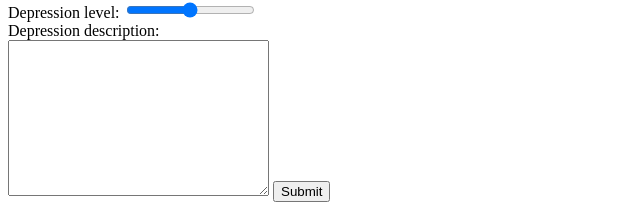
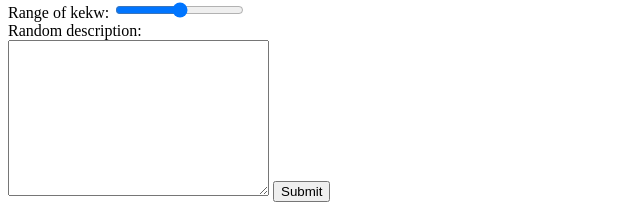
Before and after one commit to KartikDaGreat/PersonalSite, a plain HTML site: page index.html in a window 1280 px wide. Shown: the part 852-1056 px from the top of the page, 0-640 px from the left. Drawn offline with Linux system fonts and the light colour scheme.

Commit message:
Update index.html

```diff
--- a/index.html
+++ b/index.html
@@ -40,10 +40,10 @@
     <label>Email:</label>
     <input type="email" name="Email" value="">
     <br>
-    <label>Depression level:</label>
+    <label>Range of kekw:</label>
     <input type="range" name="Deplvl" value="">
     <br>
-    <label>Depression description:</label>
+    <label>Random description:</label>
     <br>
     <textarea name="name" rows="10" cols="30"></textarea>
     <input type="submit" name="" value="Submit">
```
